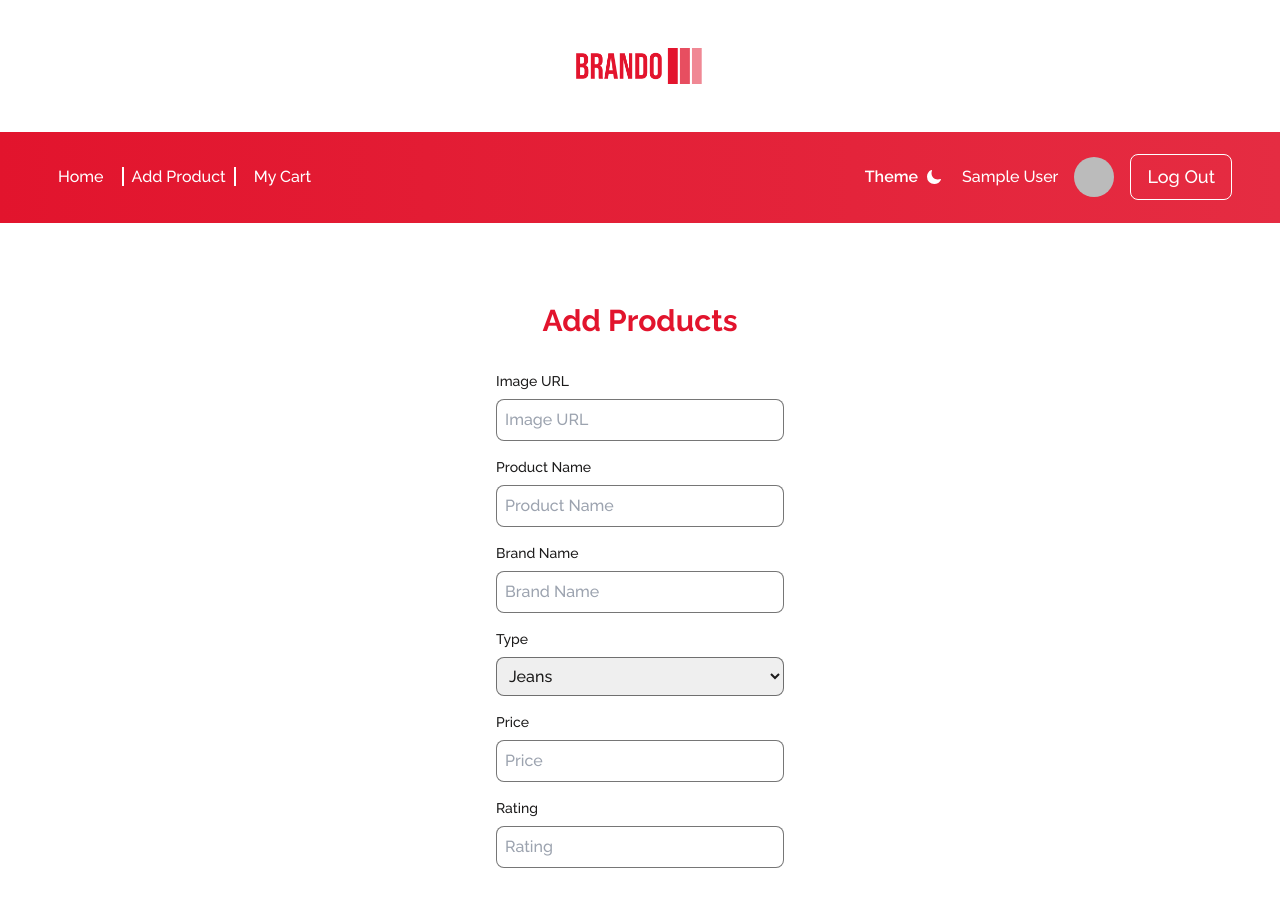
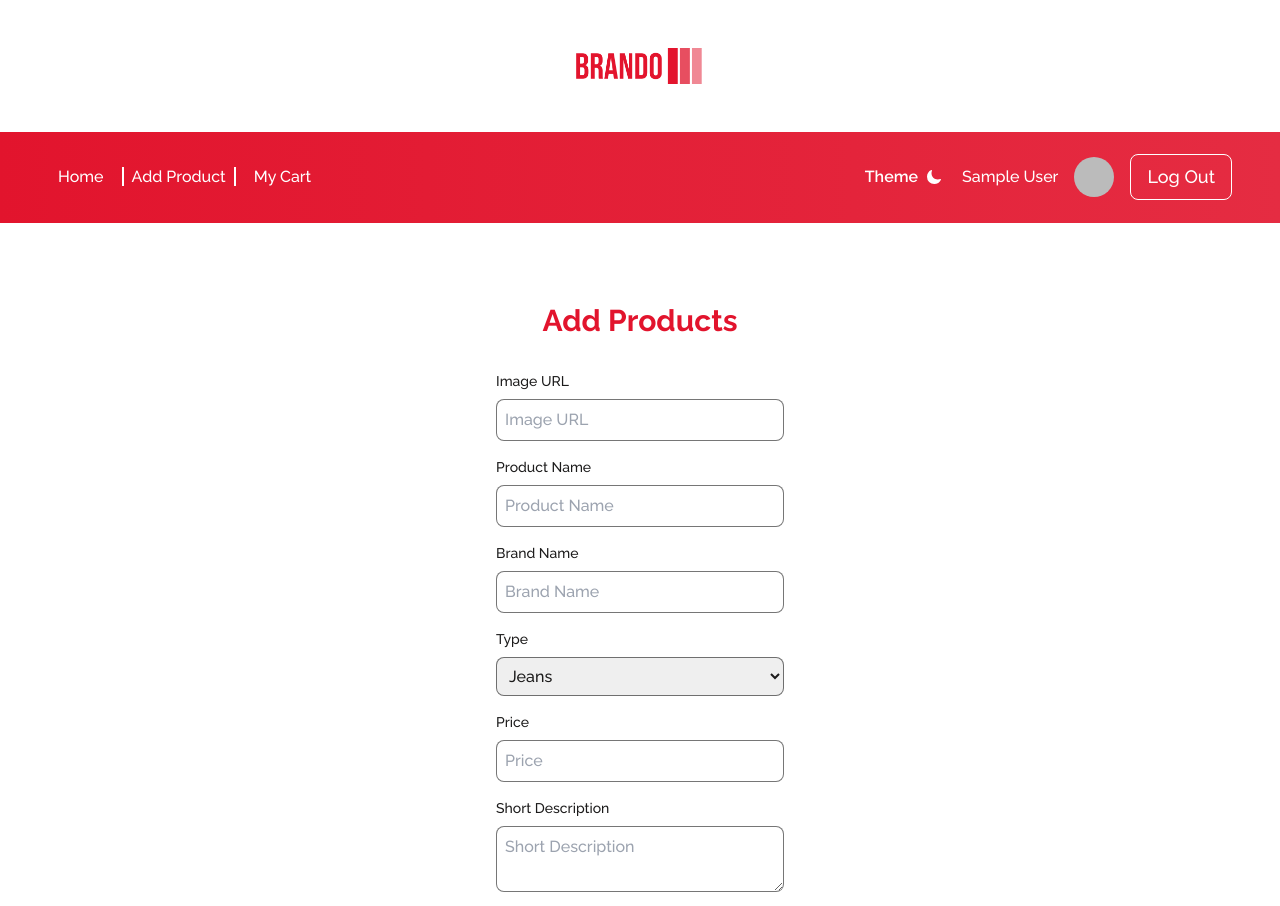
Before and after one commit to Nashiuz-Zaman/brando-client, a React (Vite) app: page /add-product in a window 1280 px wide. Shown: the top 906 px of the page. Built offline with nearby package versions, Linux system fonts and the light colour scheme; no server answers; sample sign-in values are in the browser's storage.

Commit message:
Update code

```diff
--- a/src/components/shared/AddProductForm/AddProductForm.jsx
+++ b/src/components/shared/AddProductForm/AddProductForm.jsx
@@ -24,6 +24,7 @@ const AddProductForm = () => {
     const brandName = form.brandName.value.toLowerCase();
     const type = form.type.value;
     const price = form.price.value;
+    const shortDescription = form.description.value;
     const rating = form.rating.value;
 
     const product = {
@@ -32,6 +33,7 @@ const AddProductForm = () => {
       brandName,
       type,
       price,
+      shortDescription,
       rating,
     };
 
@@ -132,6 +134,20 @@ const AddProductForm = () => {
           />
         </div>
 
+        {/* short description field */}
+        <div className="mb-4">
+          <label className={labelClasses} htmlFor="description">
+            Short Description
+          </label>
+          <textarea
+            className={inputClasses}
+            id="description"
+            name="description"
+            placeholder="Short Description"
+            required
+          ></textarea>
+        </div>
+
         {/* rating name field */}
         <div className="mb-4">
           <label className={labelClasses} htmlFor="rating">
--- a/src/data/vercelServerData.js
+++ b/src/data/vercelServerData.js
@@ -1,2 +1,2 @@
 export const vercelAddress =
-  "https://brand-shop-server-1x5zxx7n3-nashiuz-zamans-projects.vercel.app";
+  "https://brand-shop-server-wn6tujptt-nashiuz-zamans-projects.vercel.app";
```
